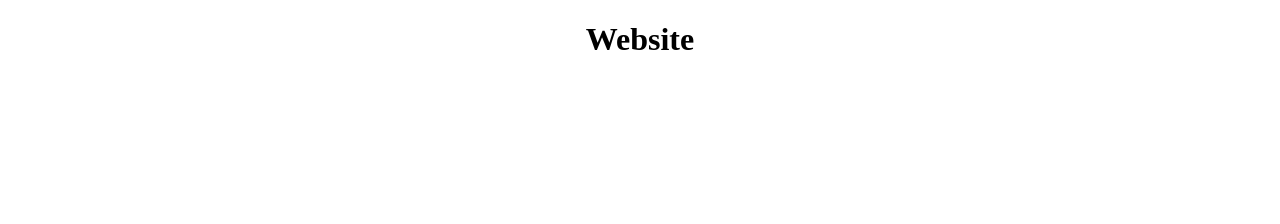
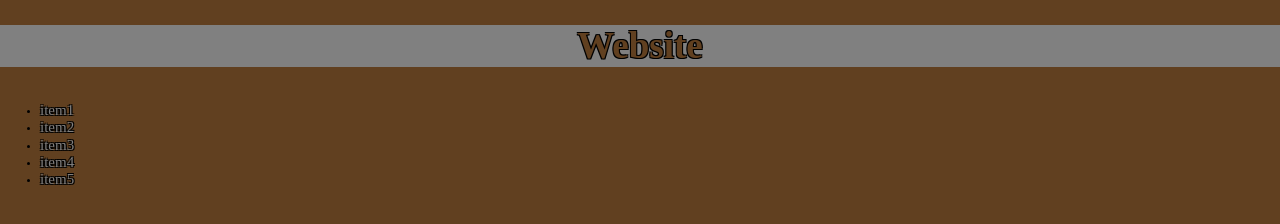
Before and after one commit to CTECH-IT/independent-project-1-Carter-Johnston, a plain HTML site: page index.html in a window 1280 px wide. Drawn offline with nearby package versions, Linux system fonts and the light colour scheme.

Commit message:
starting outline

```diff
--- a/index.html
+++ b/index.html
@@ -3,7 +3,7 @@
 
   <head>
     <meta charset="utf-8">
-    <title>Website</title>
+    <title>project</title>
     <meta name="author" content="Carter Johnston">
 
     <link rel="stylesheet" href="https://cdnjs.cloudflare.com/ajax/libs/normalize/8.0.1/normalize.min.css">
@@ -14,7 +14,23 @@
   <header>
     <h1 class="page-title"><center>Website</center></h1>
   </header>
-<text><marquee direction="right">By: Carter Johnston</marquee>
+  <ul>
+    <li>
+      <span class="item-name">item1</span>
+    </li>
+    <li>
+      <span class="item-name">item2</span>
+    </li>
+    <li>
+      <span class="item-name">item3</span>
+    </li>
+    <li>
+      <span class="item-name">item4</span>
+    </li>
+    <li>
+      <span class="item-name">item5</span>
+    </li>
+  </ul>
 
 
 
--- a/stylesheets/styles.css
+++ b/stylesheets/styles.css
@@ -1 +1,26 @@
-/* Put your CSS here */
+body {
+  background: rgb(97,64,32);
+  display: flex;
+  flex-direction: column;
+  font-size: 10px;
+}
+
+.page-title {
+  background-color: grey;
+  color: rgb(97,64,32);
+  font-size: 37px;
+  text-shadow: -1px -1px 0 #000,
+               1px -1px 0 #000,
+               -1px 1px 0 #000,
+               1px 1px 0 #000;
+}
+
+.item-name {
+  background-color: rgb(97,64,32);
+  color: grey;
+  font-size: 15px;
+  text-shadow: -1px -1px 0 #000,
+               1px -1px 0 #000,
+               -1px 1px 0 #000,
+               1px 1px 0 #000;
+}
```
